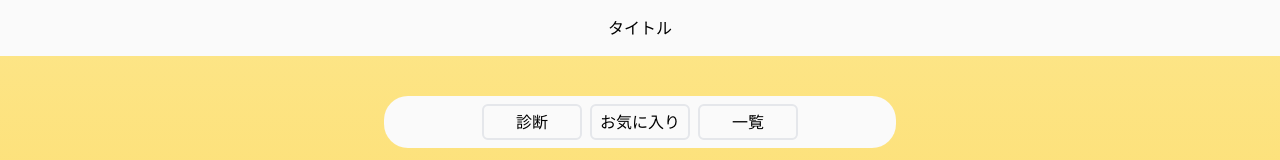
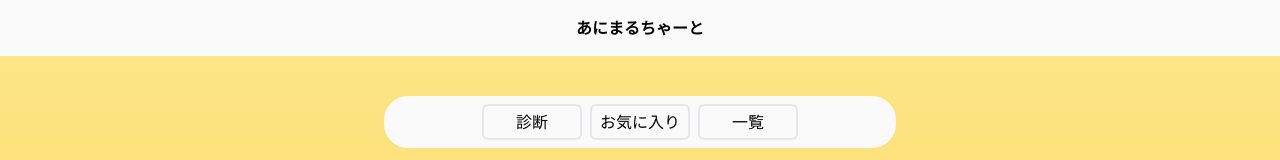
Before and after one commit to igarashi20176/animal-matching, a Vue app: page / in a window 1280 px wide. Shown: the top 160 px of the page. Built offline with nearby package versions, Linux system fonts and the light colour scheme.

Commit message:
change App.vue

```diff
--- a/src/App.vue
+++ b/src/App.vue
@@ -1,6 +1,6 @@
 <template>
   <header class="bg-[#fafafa] p-4 text-center">
-    <h2>タイトル</h2>
+    <h2 class="font-bold">あにまるちゃーと</h2>
   </header>
   <div class="w-2/5 min-w-[500px] m-auto box-border mt-10 mb-8 p-2 rounded-3xl flex justify-center text-center bg-[#fafafa]">
     <router-link to="/chart">
```
